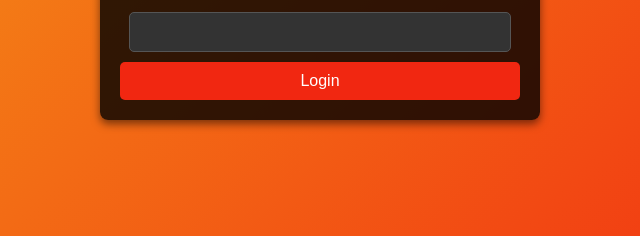
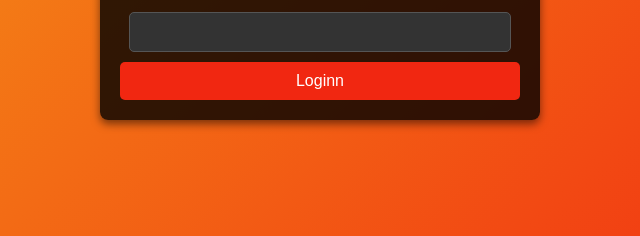
Before and after one commit to Mumukshusharma/Summer_Internship_Project, a plain HTML site: page login-register.html in a window 1280 px wide. Shown: the part 493-729 px from the top of the page, 320-960 px from the left. Drawn offline with Linux system fonts and the light colour scheme.

Commit message:
basic Changes

```diff
--- a/login-register.html
+++ b/login-register.html
@@ -27,7 +27,7 @@
         <label for="login-password">Password</label>
         <input type="password" id="login-password" required>
 
-        <button type="submit">Login</button>
+        <button type="submit">Loginn</button>
       </form>
     </div>
 
```
